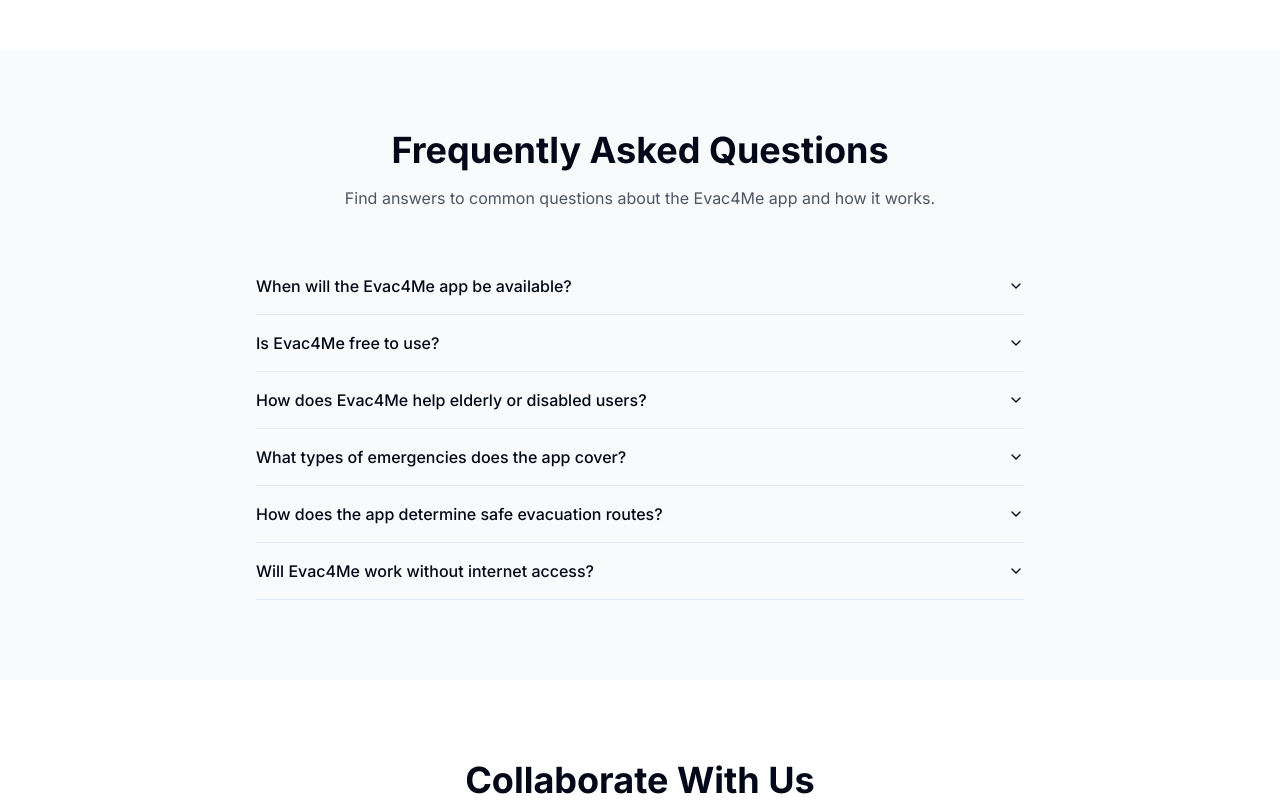
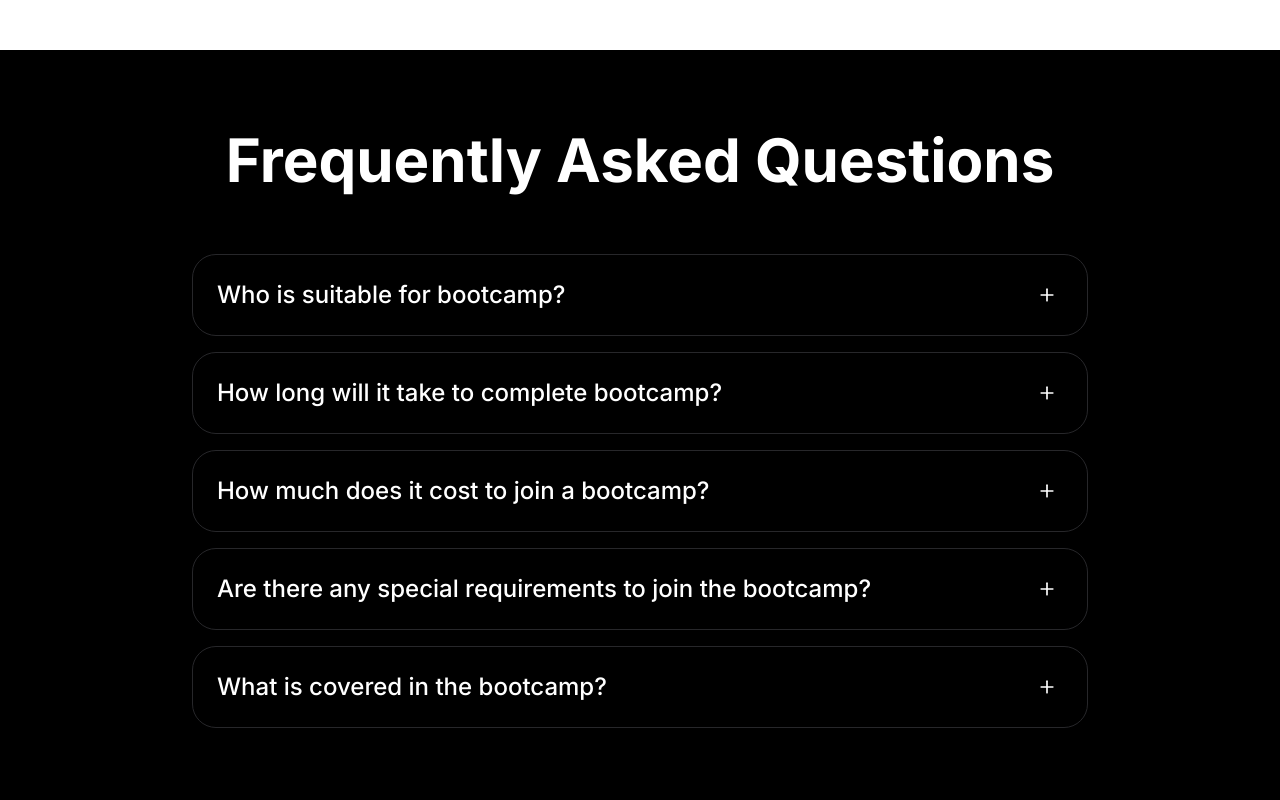
Before and after one commit to muhammadh4mza/evac_4_me, a React (Vite) app: page / in a window 1280 px wide. Shown: the part 3400-4200 px from the top of the page. Built offline with nearby package versions, Linux system fonts and the light colour scheme.

Commit message:
Refactor: Implement FAQ section
Implement the FAQ section with an accordion layout, matching the provided image.

```diff
--- a/src/components/FAQSection.tsx
+++ b/src/components/FAQSection.tsx
@@ -1,57 +1,56 @@
 
 import React from 'react';
 import {
-  Accordion,
-  AccordionContent,
-  AccordionItem,
-  AccordionTrigger,
-} from "@/components/ui/accordion";
+  Collapsible,
+  CollapsibleContent,
+  CollapsibleTrigger,
+} from "@/components/ui/collapsible";
+import { Minus, Plus } from "lucide-react";
 
-const faqs = [
+const bootcampFaqs = [
   {
-    question: "When will the Evac4Me app be available?",
-    answer: "The Evac4Me app is currently in development and we're planning to launch a beta version in the coming months. Sign up for our newsletter to be notified when it's available."
+    question: "Who is suitable for bootcamp?",
+    answer: "Bootcamp is suitable for people who want to acquire specific skills with limited time. Anyone looking to improve their technical skills or learn new skills, such as programming or web design, will find this program useful."
   },
   {
-    question: "Is Evac4Me free to use?",
-    answer: "Yes, the core features of Evac4Me including emergency alerts, evacuation routes, and the 'I'm Safe' notification will be completely free. We believe safety information should be accessible to everyone."
+    question: "How long will it take to complete bootcamp?",
+    answer: "Our bootcamp programs range from 8 to 16 weeks, depending on the intensity and specific track you choose. Full-time programs typically take 12 weeks, while part-time options can extend to 16 weeks to accommodate those with other commitments."
   },
   {
-    question: "How does Evac4Me help elderly or disabled users?",
-    answer: "Evac4Me features a special 'Drive to Safe Point' function that connects vulnerable users with nearby assistance. The app is also designed with extra-large buttons, simple navigation, and voice guidance to ensure accessibility for all users."
+    question: "How much does it cost to join a bootcamp?",
+    answer: "The cost of our bootcamps varies based on the program length and specialization. Prices typically range from $8,000 to $15,000, with various financing options, scholarships, and income share agreements available to make it accessible."
   },
   {
-    question: "What types of emergencies does the app cover?",
-    answer: "Evac4Me will provide alerts and evacuation guidance for natural disasters (wildfires, floods, hurricanes, earthquakes) and manmade emergencies (chemical spills, major accidents) based on official emergency management data."
+    question: "Are there any special requirements to join the bootcamp?",
+    answer: "While no formal technical qualifications are required, we do recommend completing our free prep course before starting. Applicants should have basic computer literacy, problem-solving abilities, and strong motivation to learn intensively."
   },
   {
-    question: "How does the app determine safe evacuation routes?",
-    answer: "The app uses real-time emergency data, traffic information, and designated safe zones from local emergency management agencies to calculate the safest routes away from danger areas."
-  },
-  {
-    question: "Will Evac4Me work without internet access?",
-    answer: "Evac4Me will include offline capabilities that store your local area map and basic evacuation routes. While real-time updates require connectivity, the core navigation features will work offline."
+    question: "What is covered in the bootcamp?",
+    answer: "Our bootcamp curriculum covers both technical skills and professional development. Technical topics include programming fundamentals, web development technologies, data structures, and project work. Professional development covers job search strategies, interview preparation, and portfolio building."
   }
 ];
 
 const FAQSection = () => {
   return (
-    <section id="faq" className="py-20 bg-gray-50 scrolling-section">
+    <section id="faq" className="py-20 bg-black text-white scrolling-section">
       <div className="container mx-auto px-4 sm:px-6 lg:px-8">
-        <h2 className="text-3xl md:text-4xl font-bold text-center mb-4">Frequently Asked Questions</h2>
-        <p className="text-center text-gray-600 mb-12 max-w-2xl mx-auto">
-          Find answers to common questions about the Evac4Me app and how it works.
-        </p>
+        <h2 className="text-5xl md:text-6xl font-bold text-center mb-16">Frequently Asked Questions</h2>
 
-        <div className="max-w-3xl mx-auto">
-          <Accordion type="single" collapsible className="w-full">
-            {faqs.map((faq, index) => (
-              <AccordionItem key={index} value={`item-${index}`}>
-                <AccordionTrigger className="text-left font-medium">{faq.question}</AccordionTrigger>
-                <AccordionContent>{faq.answer}</AccordionContent>
-              </AccordionItem>
-            ))}
-          </Accordion>
+        <div className="max-w-4xl mx-auto space-y-4">
+          {bootcampFaqs.map((faq, index) => (
+            <Collapsible key={index} className="border border-zinc-800 rounded-3xl overflow-hidden">
+              <CollapsibleTrigger className="flex justify-between items-center w-full p-6 text-xl md:text-2xl font-medium text-left">
+                {faq.question}
+                <div className="flex items-center justify-center h-8 w-8">
+                  <Plus className="h-5 w-5 block collapsible-plus" />
+                  <Minus className="h-5 w-5 hidden collapsible-minus" />
+                </div>
+              </CollapsibleTrigger>
+              <CollapsibleContent className="px-6 pb-6 text-zinc-300">
+                <p>{faq.answer}</p>
+              </CollapsibleContent>
+            </Collapsible>
+          ))}
         </div>
       </div>
     </section>
--- a/src/components/ui/collapsible.tsx
+++ b/src/components/ui/collapsible.tsx
@@ -1,9 +1,56 @@
+
+"use client"
+
+import * as React from "react"
 import * as CollapsiblePrimitive from "@radix-ui/react-collapsible"
+
+import { cn } from "@/lib/utils"
 
 const Collapsible = CollapsiblePrimitive.Root
 
-const CollapsibleTrigger = CollapsiblePrimitive.CollapsibleTrigger
+const CollapsibleTrigger = React.forwardRef<
+  React.ElementRef<typeof CollapsiblePrimitive.Trigger>,
+  React.ComponentPropsWithoutRef<typeof CollapsiblePrimitive.Trigger>
+>(({ className, children, ...props }, ref) => (
+  <CollapsiblePrimitive.Trigger
+    ref={ref}
+    className={cn("group", className)}
+    {...props}
+  >
+    {children}
+    <style jsx global>{`
+      .group[data-state="open"] .collapsible-plus {
+        display: none;
+      }
+      .group[data-state="open"] .collapsible-minus {
+        display: block;
+      }
+      .group[data-state="closed"] .collapsible-plus {
+        display: block;
+      }
+      .group[data-state="closed"] .collapsible-minus {
+        display: none;
+      }
+    `}</style>
+  </CollapsiblePrimitive.Trigger>
+))
+CollapsibleTrigger.displayName = CollapsiblePrimitive.Trigger.displayName
 
-const CollapsibleContent = CollapsiblePrimitive.CollapsibleContent
+const CollapsibleContent = React.forwardRef<
+  React.ElementRef<typeof CollapsiblePrimitive.Content>,
+  React.ComponentPropsWithoutRef<typeof CollapsiblePrimitive.Content>
+>(({ className, children, ...props }, ref) => (
+  <CollapsiblePrimitive.Content
+    ref={ref}
+    className={cn(
+      "data-[state=open]:animate-collapsible-down data-[state=closed]:animate-collapsible-up overflow-hidden",
+      className
+    )}
+    {...props}
+  >
+    <div className="p-0">{children}</div>
+  </CollapsiblePrimitive.Content>
+))
+CollapsibleContent.displayName = CollapsiblePrimitive.Content.displayName
 
 export { Collapsible, CollapsibleTrigger, CollapsibleContent }
```
Also changed, not shown: src/App.css (+19 -0 lines).
